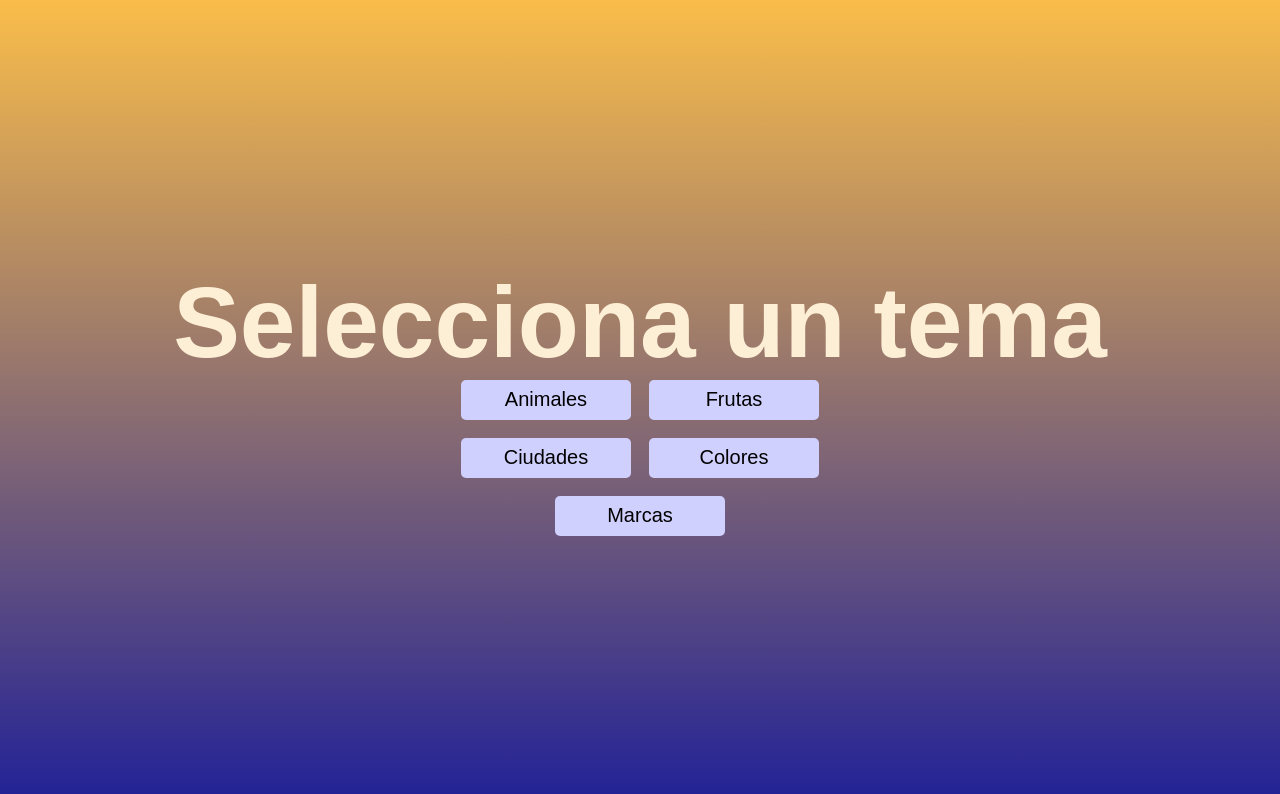
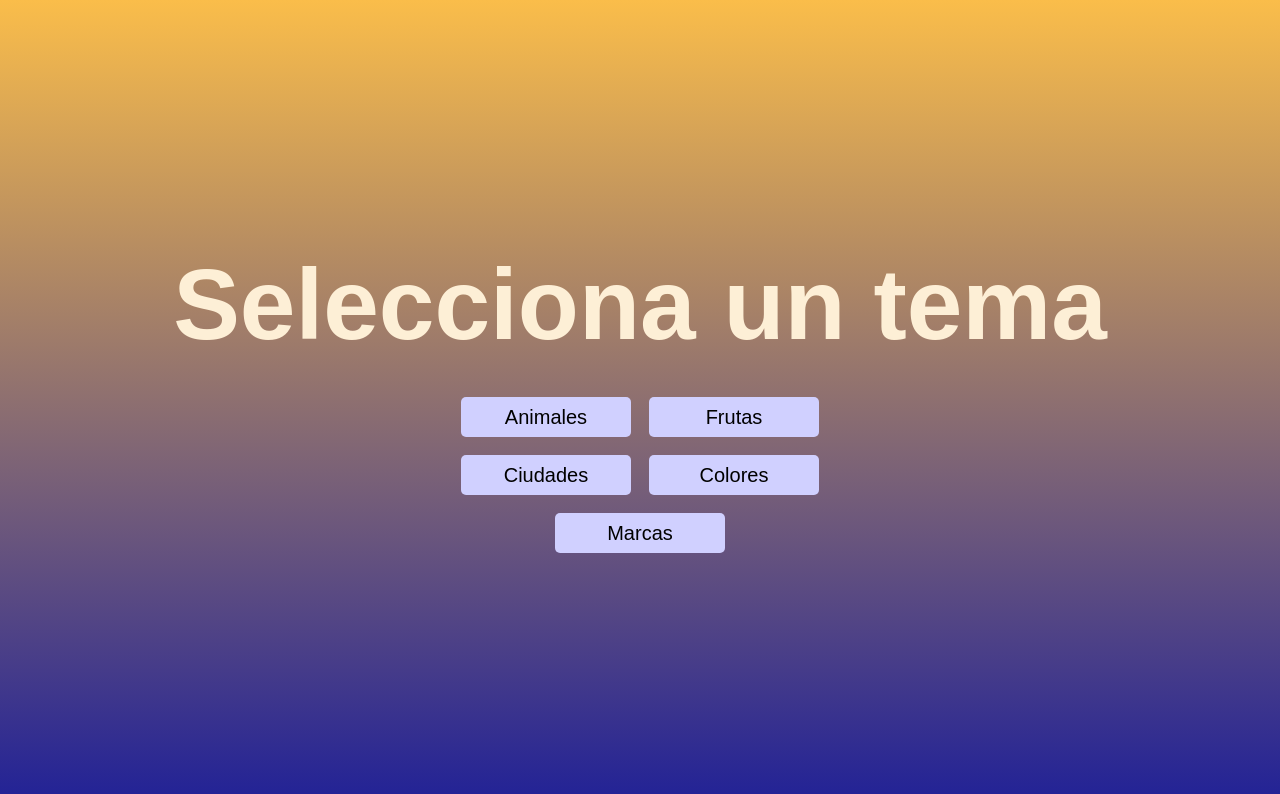
Before and after one commit to felipe32101/Ahorcado, a Vue app: page / in a window 1280 px wide. Both pictures are taken after a click on the button "Jugar". Shown: the top 794 px of the page. Built offline with nearby package versions, Linux system fonts and the light colour scheme.

Commit message:
plan b plan b

```diff
--- a/src/App.vue
+++ b/src/App.vue
@@ -1,7 +1,7 @@
 <template>
   <section>
     <div v-if="temas" id="">
-      <div v-if="!temaSeleccionado" class="div" style="display: flex; display: flex;flex-direction: column;align-items: center;">
+      <div v-if="!temaSeleccionado" class="div" style="display: flex; display: flex;flex-direction: column;align-items: center; gap: 35px;">
         <h1 style="color: rgb(253, 239, 214); font-size: 100px; font-family: fantasy; margin: 0;">Selecciona un tema</h1>
         <div style="display: flex; gap: 18px; flex-wrap: wrap; width: 380px; justify-content: center;">
           <button class="tema" @click="seleccionarTema('Animales')">Animales</button>
@@ -11,7 +11,7 @@
           <button class="tema" @click="seleccionarTema('Marcas')">Marcas</button>
         </div>
       </div>
-      <div v-else>
+      <div v-else style="display: flex; flex-direction: column; gap: 35px;">
         <h1 style="color: rgb(253, 239, 214); font-size: 100px; font-family: fantasy; margin: 0; ">Selecciona una dificultad</h1>
         <div style="display: flex; gap: 18px; flex-wrap: wrap; justify-content: center;display: flex; display: flex;flex-direction: column;align-items: center">
           <button class="tema">Facil</button>
```
